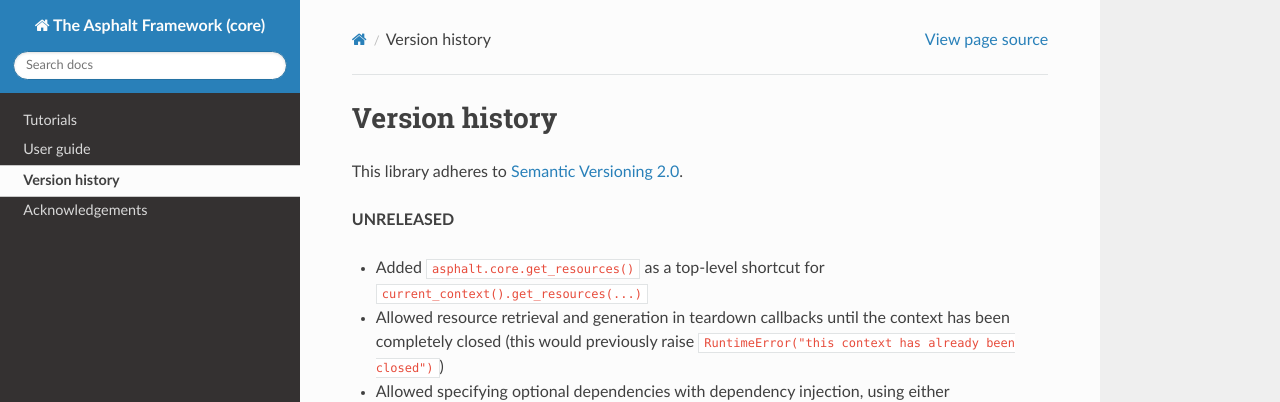
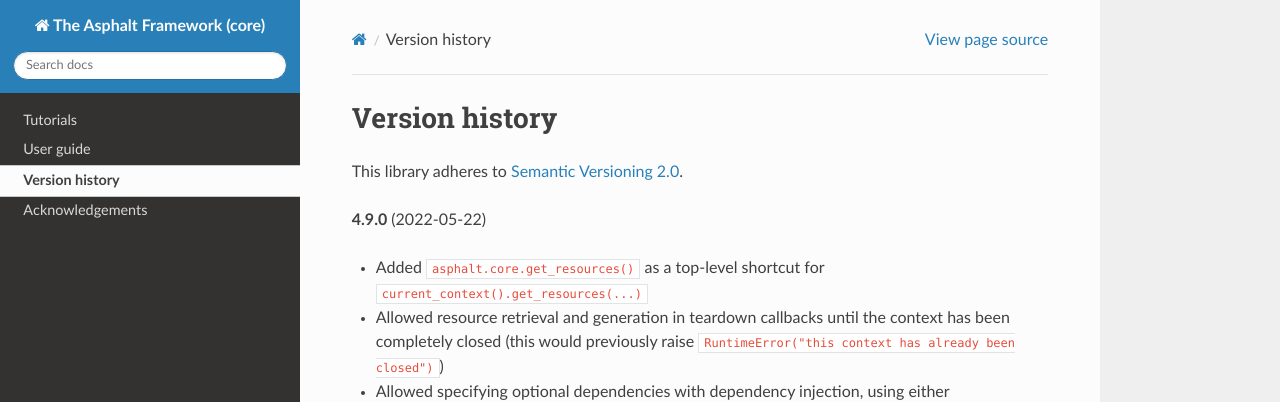
Before and after one commit to asphalt-framework/asphalt, a Sphinx documentation site: the page built from docs/versionhistory.rst, in a window 1280 px wide and 900 px high. Shown: the top 402 px of the window. Built offline with Sphinx 7.4.7 and the Read the Docs theme 2.0.0, drawn with Linux system fonts in a browser that asks for light colours; the version number could not be read and is left out.

Commit message:
Bumped up the version

```diff
--- a/docs/versionhistory.rst
+++ b/docs/versionhistory.rst
@@ -3,7 +3,7 @@
 
 This library adheres to `Semantic Versioning 2.0 <http://semver.org/>`_.
 
-**UNRELEASED**
+**4.9.0** (2022-05-22)
 
 - Added ``asphalt.core.get_resources()`` as a top-level shortcut for
   ``current_context().get_resources(...)``
```
